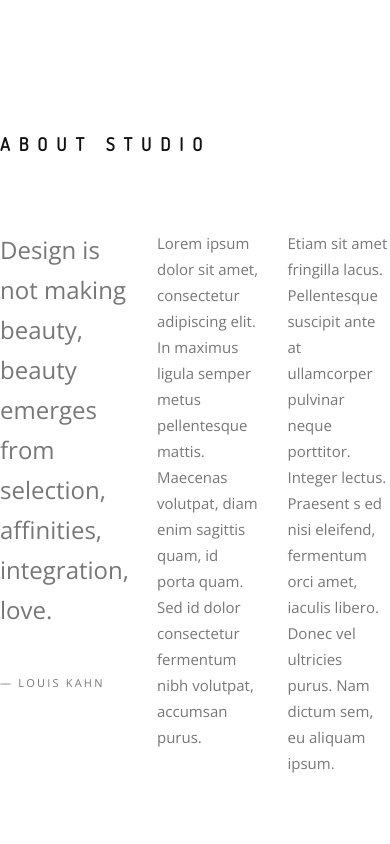
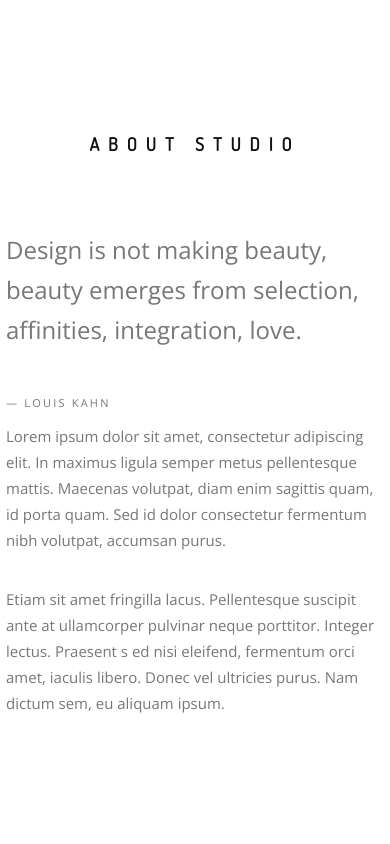
Before and after one commit to Yur4ik123/my_first_landing_page, a plain HTML site: page index.html in a window 390 px wide. Shown: the part 900-1744 px from the top of the page. Drawn offline with nearby package versions, Linux system fonts and the light colour scheme.

Commit message:
About studio adaptive
добавлена адаптивность блоку about studio

```diff
--- a/css/style.css
+++ b/css/style.css
@@ -1222,6 +1222,21 @@ margin-bottom: 28px;
 }
 @media(max-width: 991px){
   /* Grid */
+ .row-flex{
+  flex-direction: column;
+  align-items: center;
+  margin-left:20px;
+ }
+ .title-flex{
+  align-items: center;
+  flex-direction: column;
+ }
+ .col-flex:last-child{
+  margin-right: 28px;
+}
+.item-block{
+  margin-bottom:100px;
+}
   .portfolio img {
     width: 100%;
   }
--- a/index.html
+++ b/index.html
@@ -87,7 +87,7 @@
       <div class="container-flex">
         <h3 class="title title-flex">About studio</h3>
         <div class="row-flex">
-          <div class="col-flex col-4  ">
+          <div class="col-flex col-4   col-md-6 col-xs-12  ">
             <blockquote>
               <p>
                 Design is not making beauty, beauty emerges from selection,
@@ -99,7 +99,7 @@
             </blockquote>
           </div>
 
-          <div class="col-flex col-4  ">
+          <div class="col-flex col-4 col-md-6  col-xs-12  ">
             <blockquote>
               <p class="default-text">
                 Lorem ipsum dolor sit amet, consectetur adipiscing elit.
@@ -110,7 +110,7 @@
               </p>
             </blockquote>
           </div>
-          <div class="col-flex col-4 ">
+          <div class="col-flex col-4  col-md-6 col-xs-12 ">
             <blockquote>
               <p class="default-text">
                 Etiam sit amet fringilla lacus. Pellentesque suscipit ante at
@@ -123,6 +123,7 @@
         </div>
         <div class="row-flex">
           <div class="col-flex col-4 col-md-12">
+            <div class="item-block" >
             <div class="item">
               <div class="item-photo">
                 <div class="container-for-flip item-front">
@@ -164,7 +165,9 @@
               </div>
             </div>
           </div>
+          </div>
           <div class="col-flex col-4 col-md-12">
+              <div class="item-block" >
             <div class="item">
               <div class="item-photo">
                 <div class="container-for-flip item-front">
@@ -204,6 +207,7 @@
                 <sapn class="item-name">Marta Laning</sapn>
                 <span class="item-role">Web engineer</span>
               </div>
+            </div>
             </div>
           </div>
           <div class="col-flex col-4 col-md-12">
```
